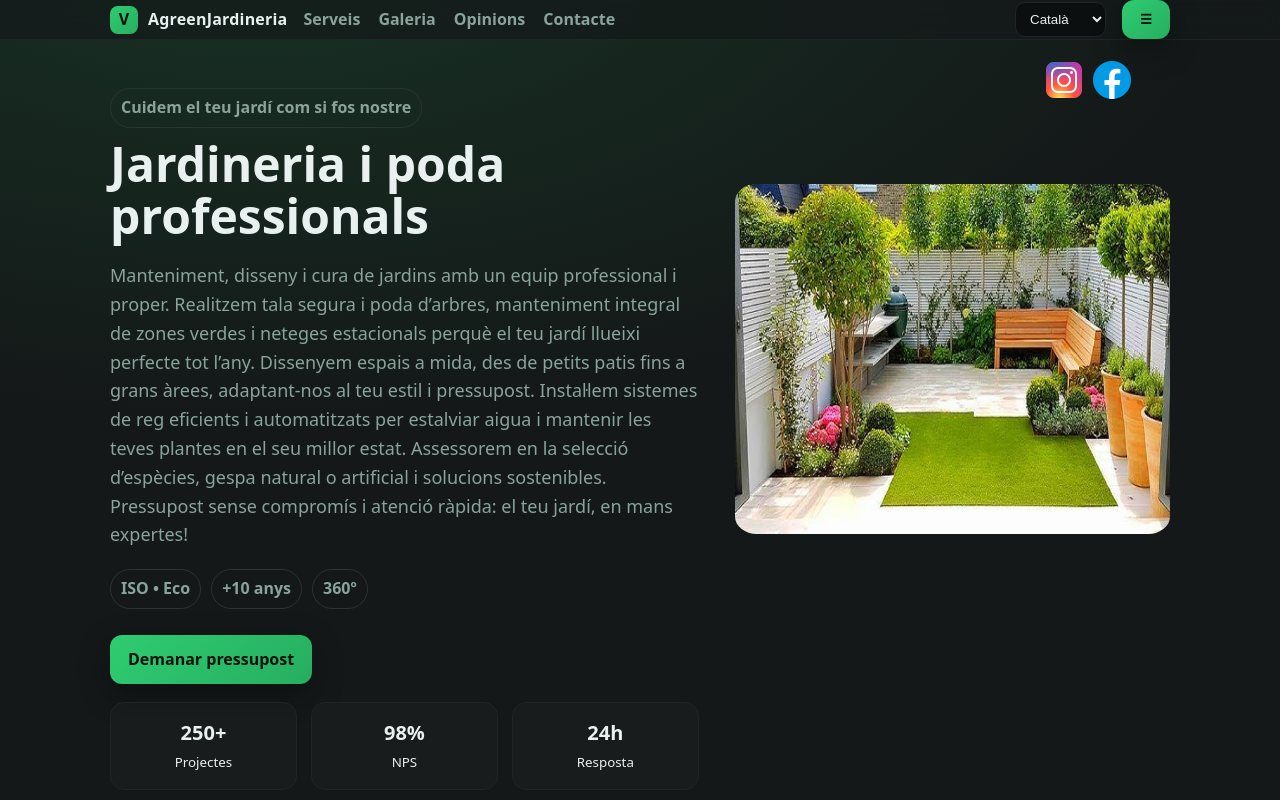
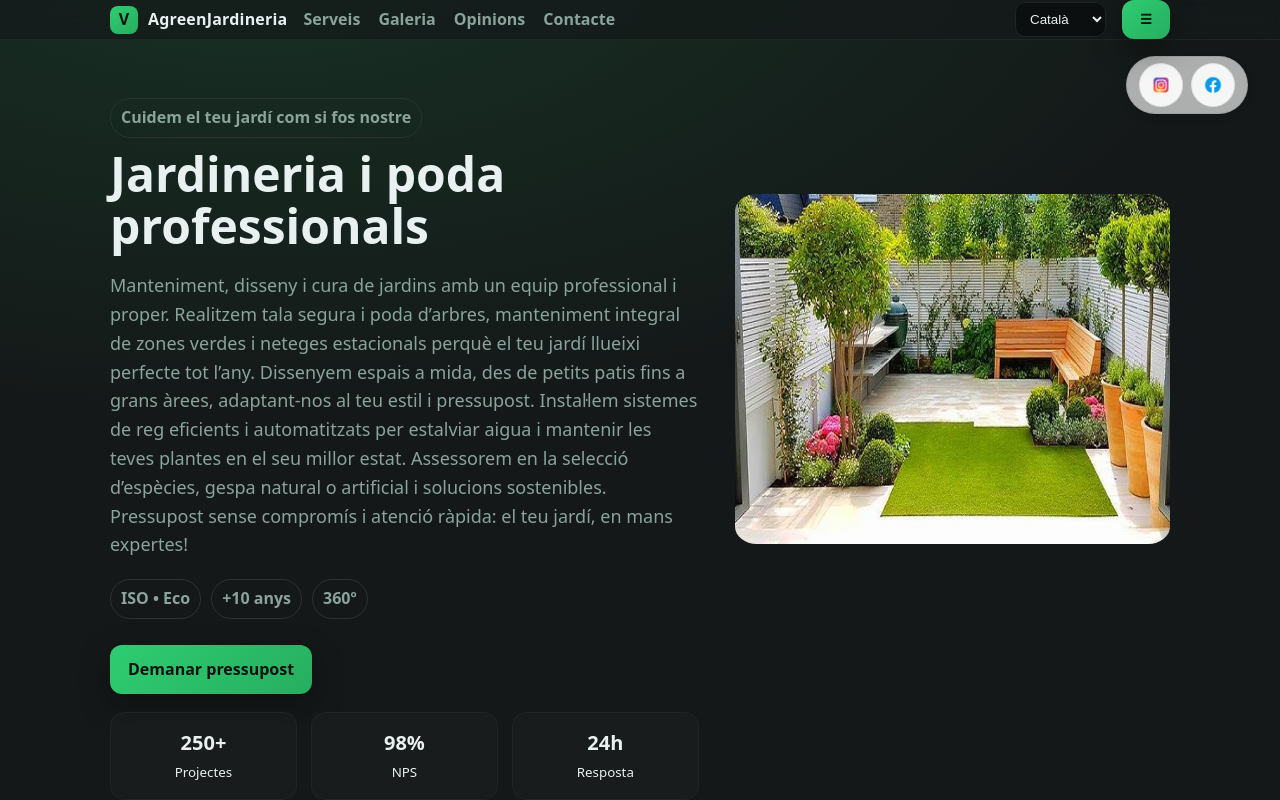
Before and after one commit to AdrianCastanRuiz/jardineria-web, a React (Vite) app: page / in a window 1280 px wide. Built offline with nearby package versions, Linux system fonts and the light colour scheme.

Commit message:
social icons

```diff
--- a/src/App.tsx
+++ b/src/App.tsx
@@ -6,8 +6,7 @@ import HashScroller from '@components/HashScroller'
 import { Routes, Route, Navigate } from 'react-router-dom'
 import PodaPage from './pages/PodaPage'
 import ScrollToTop from '@components/ScrollToTop'
-import fb from "@assets/icons/fb.png"
-import ig from "@assets/icons/ig.png"
+import SocialIcons from '@components/SocialIcons'
 
 
 const App: React.FC = () => {
@@ -18,32 +17,7 @@ const App: React.FC = () => {
 
       <main id="main">
 
-        <div className="social-container">
-          <a
-            className="social-btn"
-            href="https://www.instagram.com/tu_usuario"
-            target="_blank"
-            rel="noopener noreferrer"
-            aria-label="Instagram"
-            title="Instagram"
-          >
-            <img src={ig} alt="" />
-            <span className="sr-only">Instagram</span>
-          </a>
-
-          <a
-            className="social-btn"
-            href="https://www.facebook.com/tu_pagina"
-            target="_blank"
-            rel="noopener noreferrer"
-            aria-label="Facebook"
-            title="Facebook"
-          >
-            <img src={fb} alt="" />
-            <span className="sr-only">Facebook</span>
-          </a>
-
-      </div>
+        <SocialIcons/>
         <HashScroller />
         <ScrollToTop />
         <Routes>
--- /dev/null
+++ b/src/components/SocialIcons.tsx
@@ -0,0 +1,41 @@
+// SocialIcons.tsx / .jsx
+import fb from "@assets/icons/fb.png";
+import ig from "@assets/icons/ig.png";
+import s from "@styles/SocialIcons.module.css";
+
+const SocialIcons = () => {
+  return (
+    <nav aria-label="Redes sociales" className={s.container}>
+      <ul className={s.group}>
+        <li>
+          <a
+            className={s.socialBtn}
+            data-brand="instagram"
+            href="https://www.instagram.com/tu_usuario"
+            target="_blank"
+            rel="noopener noreferrer"
+            aria-label="Instagram"
+            title="Instagram"
+          >
+            <img className={s.icon} src={ig} alt="" />
+          </a>
+        </li>
+        <li>
+          <a
+            className={s.socialBtn}
+            data-brand="facebook"
+            href="https://www.facebook.com/tu_pagina"
+            target="_blank"
+            rel="noopener noreferrer"
+            aria-label="Facebook"
+            title="Facebook"
+          >
+            <img className={s.icon} src={fb} alt="" />
+          </a>
+        </li>
+      </ul>
+    </nav>
+  );
+};
+
+export default SocialIcons;
--- a/src/pages/Home.tsx
+++ b/src/pages/Home.tsx
@@ -19,7 +19,7 @@ const Home: React.FC = () => {
             <Hero />
             <Services />
             <div id="home-gallery">
-            <GalleryGrid gap={30} cols={2} padding={"1rem"} images={images} />
+            <GalleryGrid gap={30} cols={2} padding={"5rem"} images={images} />
             </div>
             <Testimonials />
             <Contact />
--- a/src/styles/Hero.module.css
+++ b/src/styles/Hero.module.css
@@ -76,3 +76,9 @@
 }
 
 }
+
+@media (max-width: 640px){
+  .root{
+    margin-top: 0;
+  }
+}
--- /dev/null
+++ b/src/styles/SocialIcons.module.css
@@ -0,0 +1,117 @@
+/* SocialIcons.module.css */
+:root {
+  /* Superficie y bordes */
+  --si-surface: rgba(255, 255, 255, 0.65);
+  --si-border: rgba(0, 0, 0, 0.08);
+  --si-chip: rgba(255, 255, 255, 0.9);
+  --si-shadow: 0 1px 2px rgba(0, 0, 0, 0.12), 0 4px 10px rgba(0, 0, 0, 0.06);
+  --si-focus: 0 0 0 3px rgba(72, 187, 120, 0.45); /* anillo focus */
+}
+
+@media (prefers-color-scheme: dark) {
+  :root {
+    --si-surface: rgba(22, 22, 24, 0.55);
+    --si-border: rgba(255, 255, 255, 0.12);
+    --si-chip: rgba(255, 255, 255, 0.06);
+    --si-shadow: 0 1px 2px rgba(0, 0, 0, 0.6), 0 6px 20px rgba(0, 0, 0, 0.4);
+    --si-focus: 0 0 0 3px rgba(56, 189, 248, 0.45);
+  }
+}
+
+.container {
+  display: flex;
+  align-items: center;
+  justify-content: flex-end;
+  padding-right: 2rem;
+  padding-top: 1rem;
+}
+
+.group {
+  display: flex;
+  gap: 0.5rem;
+  padding: 0.375rem 0.75rem;
+  background: var(--si-surface);
+  border: 1px solid var(--si-border);
+  border-radius: 9999px;
+  box-shadow: var(--si-shadow);
+  -webkit-backdrop-filter: blur(8px);
+  backdrop-filter: blur(8px);
+  list-style: none;
+  margin: 0;
+}
+
+.socialBtn {
+  display: inline-flex;
+  align-items: center;
+  justify-content: center;
+  inline-size: 44px; /* área mínimo táctil */
+  block-size: 44px;
+  border-radius: 9999px;
+  background: var(--si-chip);
+  border: 1px solid var(--si-border);
+  text-decoration: none;
+  outline: none;
+  transition:
+    transform 120ms ease,
+    background-color 120ms ease,
+    border-color 120ms ease,
+    box-shadow 120ms ease;
+  will-change: transform;
+}
+
+.icon {
+  width: 20px;
+  height: 20px;
+  display: block;
+}
+
+/* Tintes de hover por marca (suaves, no saturados) */
+.socialBtn[data-brand="instagram"]:hover {
+  background: rgba(225, 48, 108, 0.12);
+  border-color: rgba(225, 48, 108, 0.35);
+}
+
+.socialBtn[data-brand="facebook"]:hover {
+  background: rgba(24, 119, 242, 0.12);
+  border-color: rgba(24, 119, 242, 0.4);
+}
+
+/* Estados interactivos y accesibilidad */
+.socialBtn:hover {
+  transform: translateY(-1px);
+}
+
+.socialBtn:active {
+  transform: translateY(0);
+}
+
+.socialBtn:focus-visible {
+  box-shadow: var(--si-shadow), var(--si-focus);
+}
+
+/* Ajustes para pantallas táctiles */
+@media (pointer: coarse) {
+  .socialBtn {
+    inline-size: 48px;
+    block-size: 48px;
+  }
+  .icon {
+    width: 22px;
+    height: 22px;
+  }
+}
+
+/* Respeto a usuarios con reducción de movimiento */
+@media (prefers-reduced-motion: reduce) {
+  .socialBtn {
+    transition: none;
+  }
+}
+
+@media (max-width: 640px) {
+
+    .container{
+        display: none;
+    }
+
+}
--- a/src/styles/global.css
+++ b/src/styles/global.css
@@ -30,11 +30,6 @@ body {
   line-height: 1.6;
 }
 
-.social-container{
-  display: flex;
-  justify-content: flex-end;
-  padding: 1rem 9rem 0 0;
-}
 
 
 a {
```
